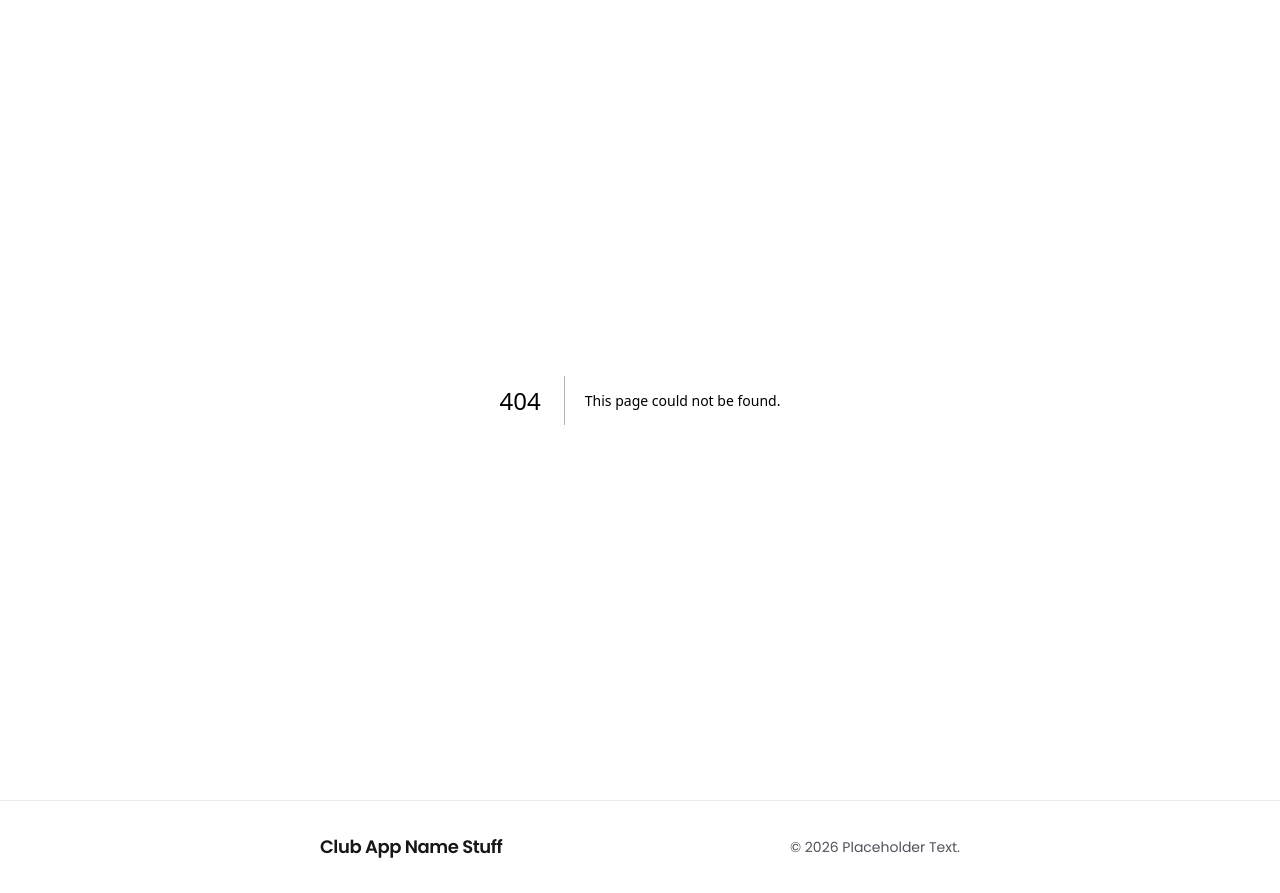
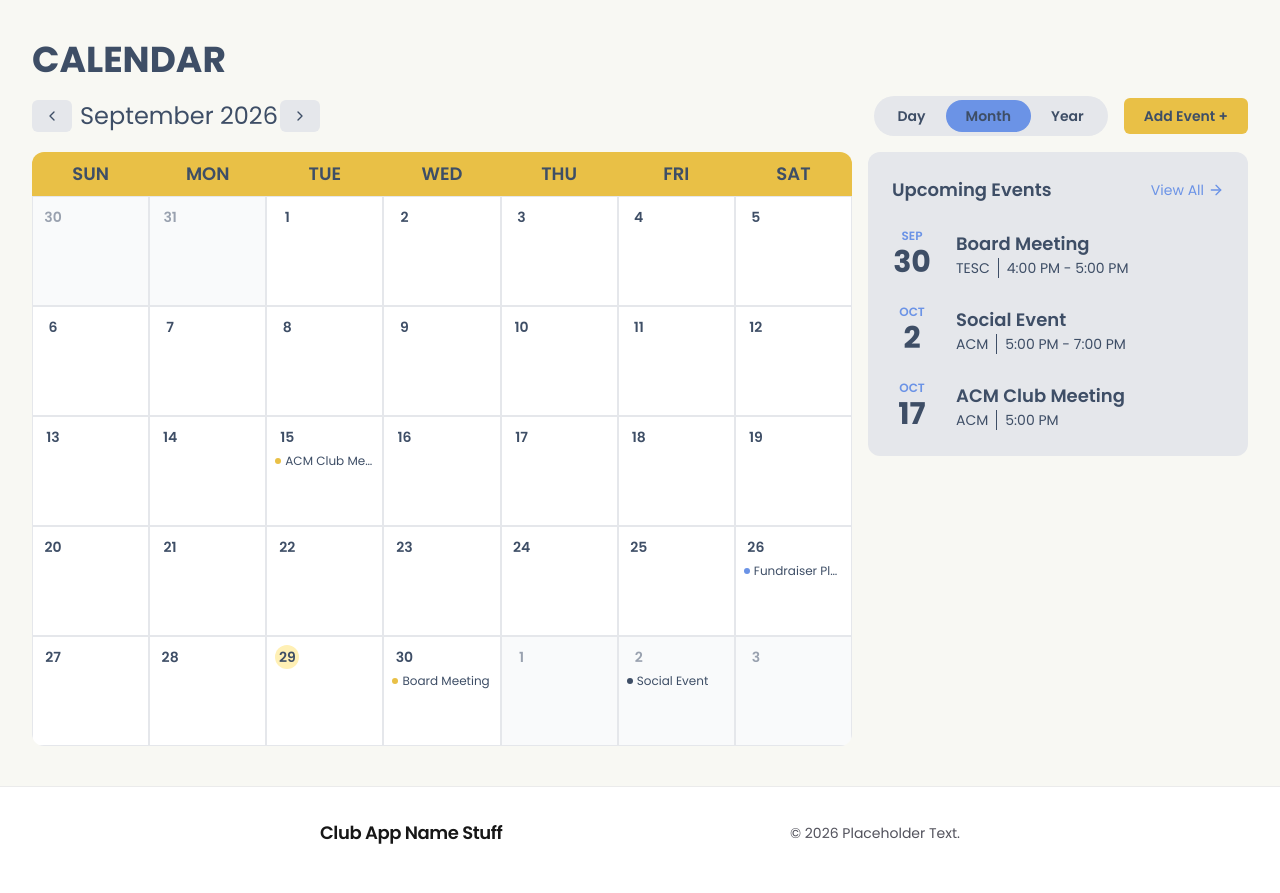
Before and after one commit to acmucsd-projects/su26-hack-team-2, a Next.js app: page /calendar in a window 1280 px wide. Before the commit this address had no page. Built offline with nearby package versions, Linux system fonts and the light colour scheme.

Commit message:
Revised calendar page according to new figma design.

```diff
--- /dev/null
+++ b/src/app/calendar/page.tsx
@@ -0,0 +1,12 @@
+import { CalendarView } from '@/features/calendar/components/CalendarView';
+
+export default function CalendarPage() {
+  return (
+    <div className='flex-1 bg-cream'>
+      <div className='mx-auto flex w-full max-w-[1440px] flex-col gap-4 px-8 py-10'>
+        <h1 className='text-4xl font-bold text-navy'>CALENDAR</h1>
+        <CalendarView />
+      </div>
+    </div>
+  );
+}
--- a/src/app/dashboard/page.tsx
+++ b/src/app/dashboard/page.tsx
@@ -6,7 +6,7 @@ import { ActionTile } from "@/features/dashboard/components/ActionTile";
 
 export default function DashboardPage() {
   return (
-    <div className="mx-auto flex max-w-[1440px] flex-col gap-8 px-8 py-10">
+    <div className="mx-auto flex w-full max-w-[1440px] flex-col gap-8 px-8 py-10">
       <WelcomeBanner
         variant="butter"
         greeting="Welcome back, [Name]"
--- a/src/app/globals.css
+++ b/src/app/globals.css
@@ -11,6 +11,8 @@
   --color-sky: #c3dbe7;
   --color-cream: #f8f8f3;
   --color-tan: #ece1d5;
+  --color-marigold: #e9c046;
+  --color-periwinkle: #6b93e6;
 }
 
 @theme inline {
@@ -20,13 +22,6 @@
   --font-mono: var(--font-geist-mono);
 }
 
-@media (prefers-color-scheme: dark) {
-  :root {
-    --background: #0a0a0a;
-    --foreground: #ededed;
-  }
-}
-
 body {
   background: var(--background);
   color: var(--foreground);
--- a/src/components/ui/CalendarDayCell.tsx
+++ b/src/components/ui/CalendarDayCell.tsx
@@ -9,9 +9,9 @@ export type CalendarEvent = {
 };
 
 const eventTypeStyles: Record<EventType, string> = {
-  meeting: 'bg-butter',
-  fundraising: 'bg-sky',
-  social: 'bg-sand',
+  meeting: 'bg-marigold',
+  fundraising: 'bg-periwinkle',
+  social: 'bg-navy',
 };
 
 type EventPillProps = {
@@ -28,7 +28,7 @@ function EventPill({ event }: EventPillProps) {
 }
 
 const baseStyles =
-  'flex flex-col gap-1 p-2 border border-gray-200 h-[90px] sm:min-h-[110px] overflow-hidden cursor-pointer transition hover:bg-navy/5';
+  'flex flex-col gap-1 p-2 bg-white border border-gray-200 h-[90px] sm:min-h-[110px] overflow-hidden cursor-pointer transition hover:bg-navy/5';
 
 function cellStyles({
   isCurrentMonth,
--- /dev/null
+++ b/src/features/calendar/components/CalendarView.tsx
@@ -0,0 +1,137 @@
+'use client';
+
+import { useState } from 'react';
+import Link from 'next/link';
+import { useRouter } from 'next/navigation';
+import { ArrowRight, ChevronLeft, ChevronRight } from 'lucide-react';
+import CalendarDayCell, { type CalendarEvent } from '@/components/ui/CalendarDayCell';
+import { cn } from '@/lib/utils';
+
+type MockEvent = CalendarEvent & { date: Date; time: string; club: string };
+
+// ponytail: mock data, swap for a Supabase query once events exist
+const events: MockEvent[] = [
+  { id: '1', label: 'ACM Club Meeting', type: 'meeting', date: new Date(2026, 8, 15), time: '5:00 PM', club: 'ACM' },
+  { id: '2', label: 'Fundraiser Planning', type: 'fundraising', date: new Date(2026, 8, 26), time: '12:00 PM - 1:00 PM', club: 'ACM' },
+  { id: '3', label: 'Board Meeting', type: 'meeting', date: new Date(2026, 8, 30), time: '4:00 PM - 5:00 PM', club: 'TESC' },
+  { id: '4', label: 'Social Event', type: 'social', date: new Date(2026, 9, 2), time: '5:00 PM - 7:00 PM', club: 'ACM' },
+  { id: '5', label: 'ACM Club Meeting', type: 'meeting', date: new Date(2026, 9, 17), time: '5:00 PM', club: 'ACM' },
+];
+
+const weekdays = ['SUN', 'MON', 'TUE', 'WED', 'THU', 'FRI', 'SAT'];
+const views = ['Day', 'Month', 'Year'] as const;
+
+const navButton = 'rounded-md bg-gray-200 px-3 py-2 text-navy transition hover:bg-gray-300';
+
+export function CalendarView() {
+  const router = useRouter();
+  const today = new Date();
+  const [month, setMonth] = useState(() => new Date(today.getFullYear(), today.getMonth(), 1));
+  // ponytail: visual only, the grid is always month view
+  const [view, setView] = useState<(typeof views)[number]>('Month');
+
+  const y = month.getFullYear();
+  const m = month.getMonth();
+  const first = month.getDay();
+  const daysInMonth = new Date(y, m + 1, 0).getDate();
+  const days = Array.from(
+    { length: Math.ceil((first + daysInMonth) / 7) * 7 },
+    (_, i) => new Date(y, m, 1 - first + i)
+  );
+
+  const upcoming = events
+    .filter((e) => e.date >= new Date(today.toDateString()))
+    .sort((a, b) => a.date.getTime() - b.date.getTime())
+    .slice(0, 4);
+
+  return (
+    <div className='flex flex-col gap-4'>
+      <div className='flex flex-wrap items-center justify-between gap-4'>
+        <div className='flex items-center gap-2'>
+          <button className={navButton} aria-label='Previous month' onClick={() => setMonth(new Date(y, m - 1, 1))}>
+            <ChevronLeft className='h-4 w-4' />
+          </button>
+          <span className='w-48 whitespace-nowrap text-center text-2xl text-navy'>
+            {month.toLocaleString('en-US', { month: 'long', year: 'numeric' })}
+          </span>
+          <button className={navButton} aria-label='Next month' onClick={() => setMonth(new Date(y, m + 1, 1))}>
+            <ChevronRight className='h-4 w-4' />
+          </button>
+        </div>
+
+        <div className='flex items-center gap-4'>
+          <div className='flex rounded-full bg-gray-200 p-1'>
+            {views.map((v) => (
+              <button
+                key={v}
+                onClick={() => setView(v)}
+                className={cn(
+                  'rounded-full px-5 py-1.5 text-sm font-semibold text-navy transition',
+                  view === v && 'bg-periwinkle'
+                )}
+              >
+                {v}
+              </button>
+            ))}
+          </div>
+          {/* ponytail: no create-event flow yet */}
+          <button className='rounded-md bg-marigold px-5 py-2 text-sm font-semibold text-navy transition hover:brightness-95'>
+            Add Event +
+          </button>
+        </div>
+      </div>
+
+      <div className='grid grid-cols-1 gap-4 lg:grid-cols-[1fr_380px]'>
+        <div className='grid grid-cols-7 overflow-hidden rounded-xl'>
+          {weekdays.map((d) => (
+            <div key={d} className='bg-marigold py-2 text-center text-lg font-semibold text-navy'>
+              {d}
+            </div>
+          ))}
+          {days.map((d) => {
+            const dayEvents = events.filter((e) => e.date.toDateString() === d.toDateString());
+            return (
+              <CalendarDayCell
+                key={d.toDateString()}
+                day={d.getDate()}
+                isCurrentMonth={d.getMonth() === m}
+                isToday={d.toDateString() === today.toDateString()}
+                events={dayEvents}
+                onClick={dayEvents.length ? () => router.push(`/events/${dayEvents[0].id}`) : undefined}
+              />
+            );
+          })}
+        </div>
+
+        <div className='self-start rounded-xl bg-gray-200 p-6'>
+          <div className='mb-6 flex items-center justify-between'>
+            <h2 className='text-lg font-semibold text-navy'>Upcoming Events</h2>
+            <Link href='/events' className='flex items-center gap-1 text-sm text-periwinkle hover:underline'>
+              View All <ArrowRight className='h-4 w-4' />
+            </Link>
+          </div>
+          <ul className='flex flex-col gap-6'>
+            {upcoming.map((e) => (
+              <li key={e.id} className='flex items-center gap-6'>
+                <div className='w-10 text-center leading-tight'>
+                  <div className='text-xs font-semibold text-periwinkle'>
+                    {e.date.toLocaleString('en-US', { month: 'short' }).toUpperCase()}
+                  </div>
+                  <div className='text-3xl font-bold text-navy'>{e.date.getDate()}</div>
+                </div>
+                <div className='text-navy'>
+                  <p className='text-lg font-semibold'>{e.label}</p>
+                  <p className='text-sm'>
+                    {e.club}
+                    <span className='mx-2 border-l border-navy' />
+                    {e.time}
+                  </p>
+                </div>
+              </li>
+            ))}
+          </ul>
+        </div>
+      </div>
+    </div>
+  );
+}
```
